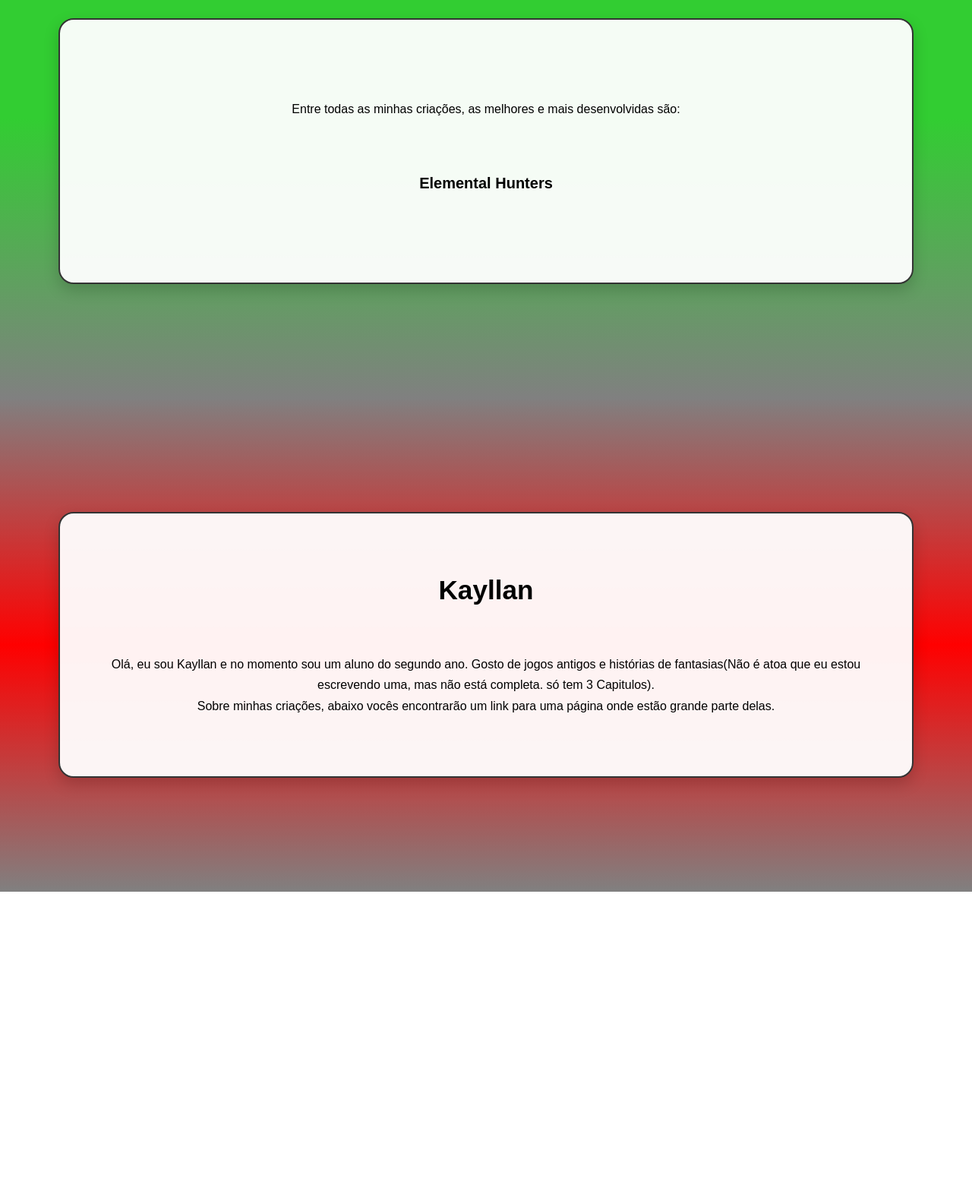
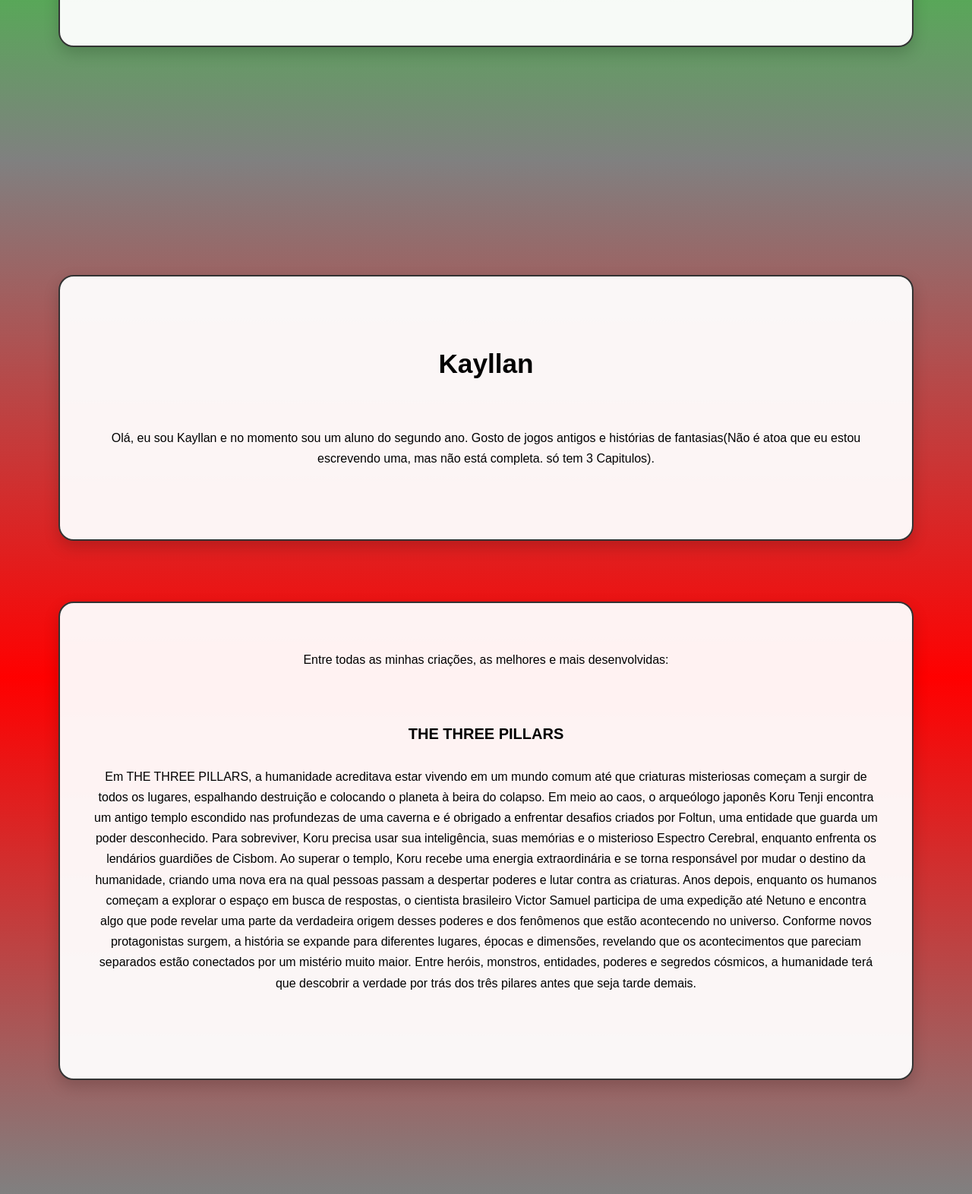
Before and after one commit to djcarnivoro-123/dia-D-rafael, a PHP site: page / in a window 1280 px wide. Shown: the part 2427-3999 px from the top of the page at 76% size. Before the commit the page ends 3601 px from the top, so only its background shows below. Run offline with PHP 8.4, Linux system fonts and the light colour scheme.

Commit message:
index.html

```diff
--- a/index.php
+++ b/index.php
@@ -222,8 +222,8 @@
 
 <html>
     <head>
-        <link rel="stylesheet" href="style.css">
-        <link rel="stylesheet" href="animations.css">
+        <link rel="stylesheet" href="styles/style.css">
+        <link rel="stylesheet" href="styles/animations.css">
     </head>
     <body>
 
@@ -241,9 +241,7 @@
         </section>
 
         <section id="sobre">
-            <div class="container">
-                <h2>Sobre Nós</h2>
-            </div>
+            <h2>Sobre Nós</h2>
 
             <section id="julia">
                 <div class="container1">
@@ -261,14 +259,23 @@
                         Olá, eu sou Rafael e no momento sou um aluno do segundo ano. Gosto de jogos antigos e histórias de fantasias(Não é atoa que eu estou escrevendo uma).<br>
                         Sobre minhas criações, abaixo vocês encontrarão um link para uma página onde estão grande parte delas.
                     </p>
-                    <a href="rafael.html" class="link">Click Aqui</a>
+                    <a href="rafael.html" class="link">Clique Aqui</a>
                 </div>
 
                 <div class="container1">
                     <p>Entre todas as minhas criações, as melhores e mais desenvolvidas são:</p>
-                    <div>
-
-                        <h4>Elemental Hunters</h4>
+                    <div class="cont">
+                        <div>
+                            <h4>Elemental Hunters</h4>
+                            <img src="imagens/elementalhunters (1).png">
+                            <p></p>
+                        </div>
+                        <div>
+                            <h4>Last Hope</h4>
+                            <img src="imagens/Idle.png">
+                            <p></p>
+                        </div>
+                    </div>
                 </div>
             </section>
 
@@ -277,8 +284,19 @@
                     <h3>Kayllan</h3>
                     <p>
                         Olá, eu sou Kayllan e no momento sou um aluno do segundo ano. Gosto de jogos antigos e histórias de fantasias(Não é atoa que eu estou escrevendo uma, mas não está completa. só tem 3 Capitulos).<br>
-                        Sobre minhas criações, abaixo vocês encontrarão um link para uma página onde estão grande parte delas.
                     </p>
+                </div>
+                <div class="container1">
+                    <p>Entre todas as minhas criações, as melhores e mais desenvolvidas:</p>
+                    <div>
+                        <h4>THE THREE PILLARS</h4>
+                        <p>Em THE THREE PILLARS, a humanidade acreditava estar vivendo em um mundo comum até que criaturas misteriosas começam a surgir de todos os lugares, espalhando destruição e colocando o planeta à beira do colapso. Em meio ao caos, o arqueólogo japonês Koru Tenji encontra um antigo templo escondido nas profundezas de uma caverna e é obrigado a enfrentar desafios criados por Foltun, uma entidade que guarda um poder desconhecido. Para sobreviver, Koru precisa usar sua inteligência, suas memórias e o misterioso Espectro Cerebral, enquanto enfrenta os lendários guardiões de Cisbom. Ao superar o templo, Koru recebe uma energia extraordinária e se torna responsável por mudar o destino da humanidade, criando uma nova era na qual pessoas passam a despertar poderes e lutar contra as criaturas. Anos depois, enquanto os humanos começam a explorar o espaço em busca de respostas, o cientista brasileiro Victor Samuel participa de uma expedição até Netuno e encontra algo que pode revelar uma parte da verdadeira origem desses poderes e dos fenômenos que estão acontecendo no universo. Conforme novos protagonistas surgem, a história se expande para diferentes lugares, épocas e dimensões, revelando que os acontecimentos que pareciam separados estão conectados por um mistério muito maior. Entre heróis, monstros, entidades, poderes e segredos cósmicos, a humanidade terá que descobrir a verdade por trás dos três pilares antes que seja tarde demais.
+                        </p>
+                    </div>
+                    <div>
+                        <h4></h4>
+                        <p></p>
+                    </div>
                 </div>
             </section>
         </section>
```
